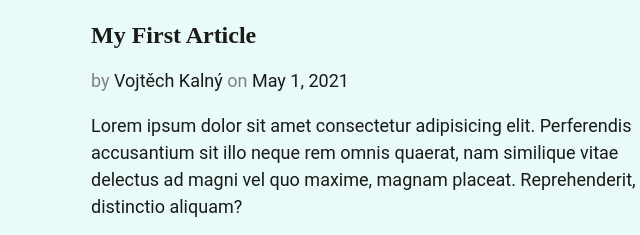
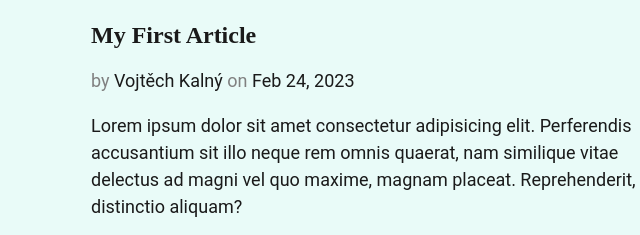
Before and after one commit to Memousek/11ty-blog, an Eleventy site: page src/index.njk in a window 1280 px wide. Shown: the part 1047-1282 px from the top of the page, 0-640 px from the left. Built offline with nearby package versions, Linux system fonts and the light colour scheme; Eleventy itself is replaced by a stand-in of ours; files that its build step writes are made by us from their sources.

Commit message:
Update Blog “2021-05-01-my-first-article”

```diff
--- a/src/blog/2021-05-01-my-first-article.md
+++ b/src/blog/2021-05-01-my-first-article.md
@@ -5,7 +5,7 @@
   delectus ad magni vel quo maxime, magnam placeat. Reprehenderit, distinctio
   aliquam?
 author: Vojtěch Kalný
-date: 2021-05-01
+date: 2023-02-24T20:40:45.974Z
 tags:
   - post
   - featured
```
